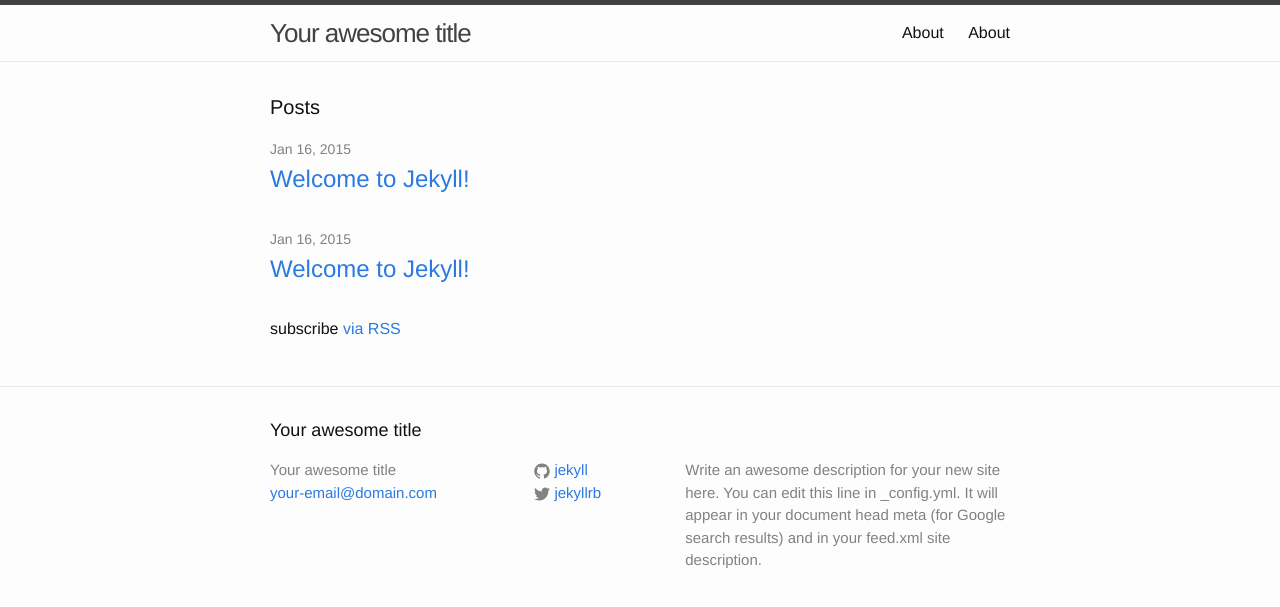
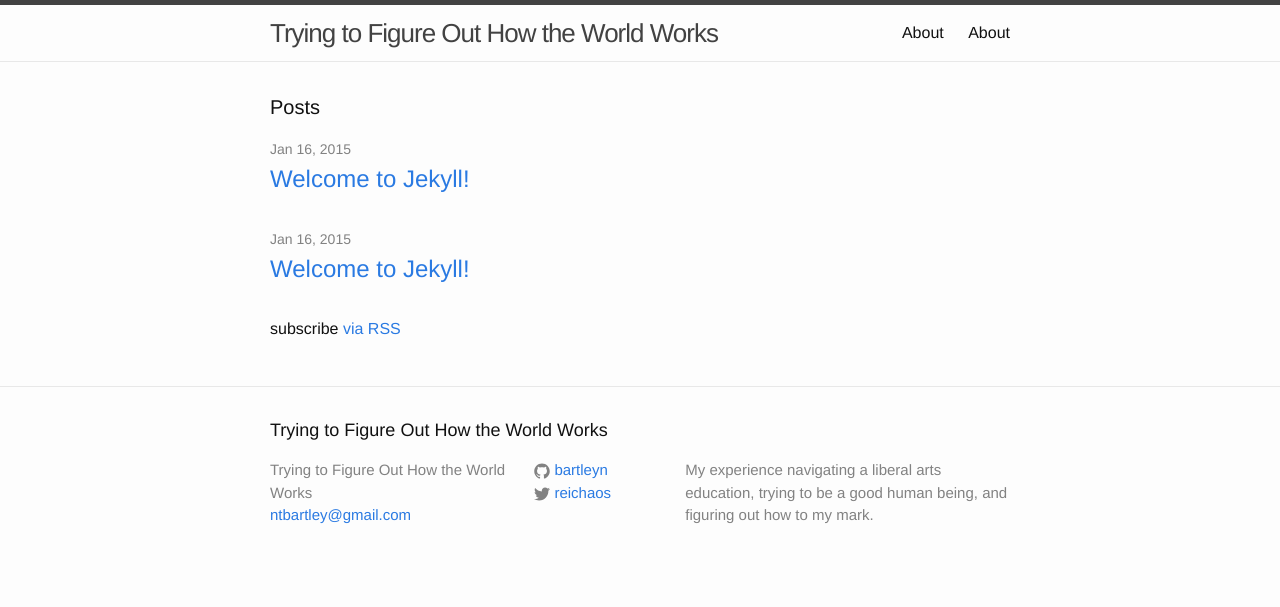
Before and after one commit to bartleyn/bartleyn.github.io, a Jekyll site: the page built from index.html, in a window 1280 px wide. Shown: the top 607 px of the page. Built offline with Jekyll 4.4.1, drawn with Linux system fonts in a browser that asks for light colours.

Commit message:
updated config

```diff
--- a/_config.yml
+++ b/_config.yml
@@ -1,14 +1,13 @@
 # Site settings
-title: Your awesome title
-email: your-email@domain.com
+title: Trying to Figure Out How the World Works
+email: ntbartley@gmail.com
 description: > # this means to ignore newlines until "baseurl:"
-  Write an awesome description for your new site here. You can edit this
-  line in _config.yml. It will appear in your document head meta (for
-  Google search results) and in your feed.xml site description.
+  My experience navigating a liberal arts education, trying to be a good human being,
+  and figuring out how to my mark.
 baseurl: "" # the subpath of your site, e.g. /blog/
-url: "http://yourdomain.com" # the base hostname & protocol for your site
-twitter_username: jekyllrb
-github_username:  jekyll
+url: "http://bartleyn.github.io/" # the base hostname & protocol for your site
+twitter_username: reichaos
+github_username:  bartleyn
 
 # Build settings
 markdown: kramdown
```
